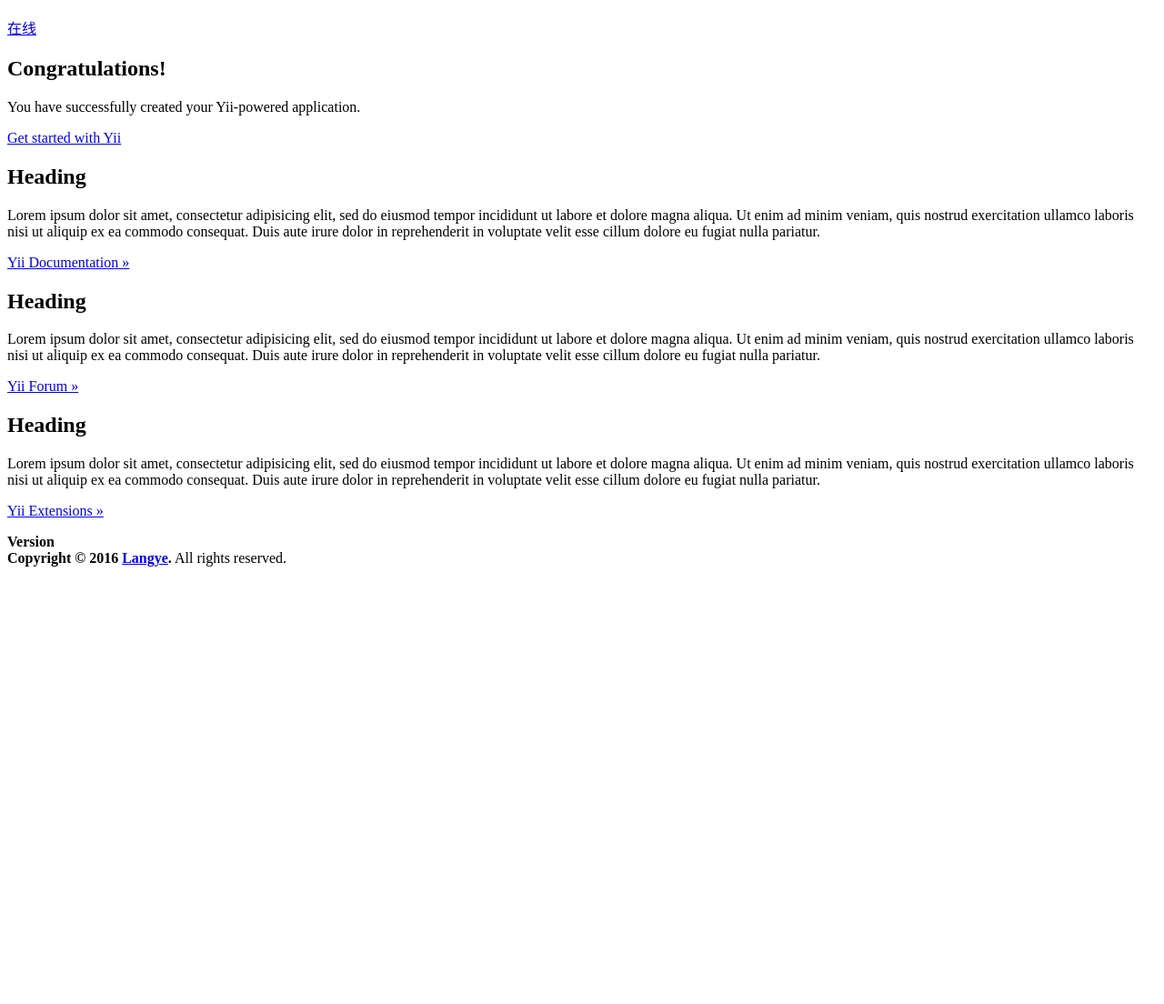
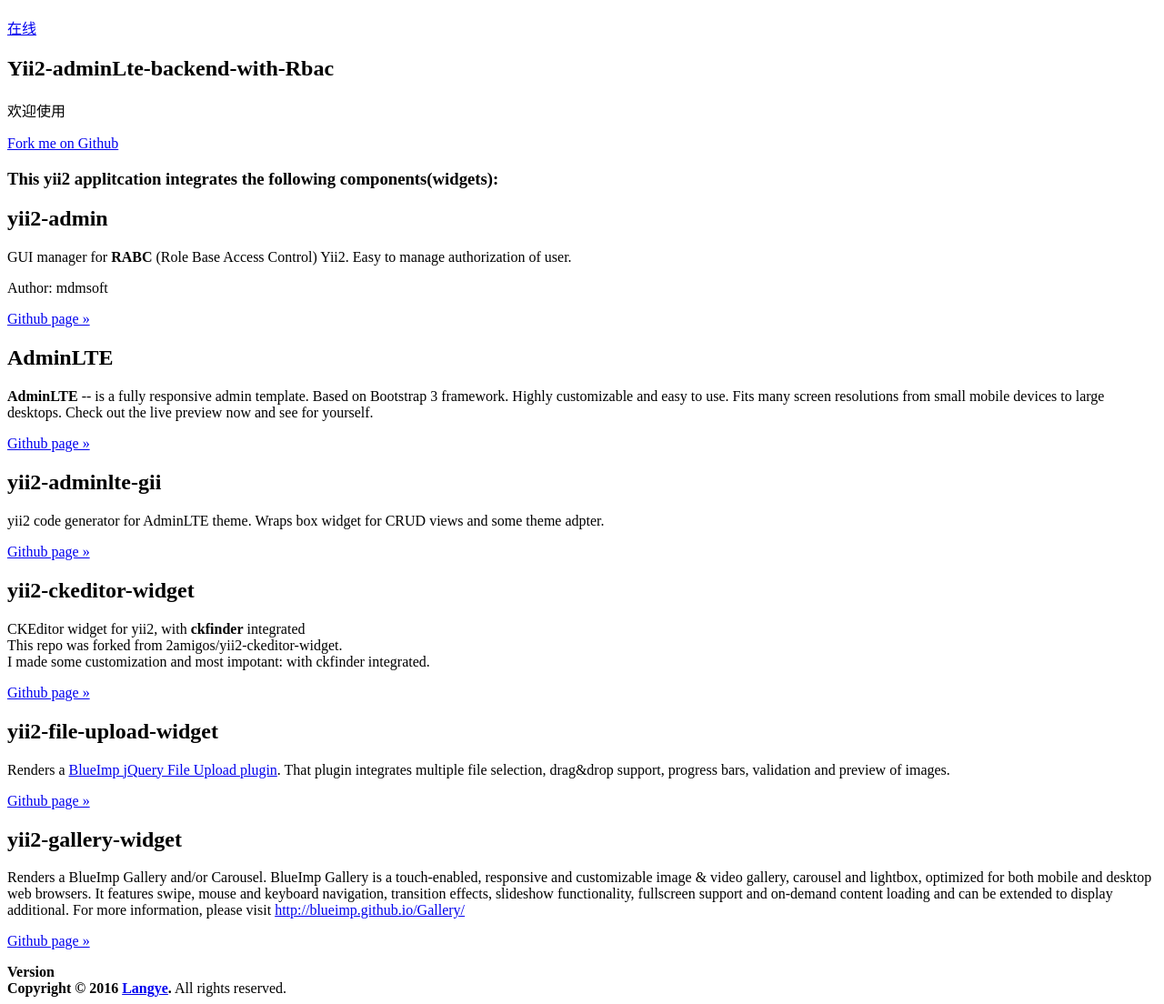
Before and after one commit to imaxwen/yii2-smart-starter, a Yii app: template backend/views/site/index.php in a window 1280 px wide. Shown: the part 874-1978 px from the top of the page at 91% size. Before the commit the page ends 1497 px from the top, so only its background shows below. Run offline with PHP 8.4 and a stand-in for Yii, Linux system fonts and the light colour scheme; the template is opened without the code that fills it, so the values that code supplies are empty; some libraries are stand-ins or nearby versions.

Commit message:
welcome page

```diff
--- a/backend/views/site/index.php
+++ b/backend/views/site/index.php
@@ -2,52 +2,77 @@
 
 /* @var $this yii\web\View */
 
-$this->title = Yii::$app->name;
+$this->title = '';
 ?>
 <div class="site-index">
 
     <div class="jumbotron">
-        <h1>Congratulations!</h1>
-
-        <p class="lead">You have successfully created your Yii-powered application.</p>
-
-        <p><a class="btn btn-lg btn-success" href="http://www.yiiframework.com">Get started with Yii</a></p>
+        <h1>Yii2-adminLte-backend-with-Rbac</h1>
+        <p class="lead">欢迎使用</p>
+        <p><a class="btn btn-lg btn-default" href="https://github.com/max-wen" target="_blank"> <span class="fa fa-github"></span> Fork me on Github</a></p>
     </div>
 
     <div class="body-content">
 
         <div class="row">
+			<div class="col-sm-12"><h3>This yii2 applitcation integrates the following components(widgets): </h3></div>
             <div class="col-lg-4">
-                <h2>Heading</h2>
+                <h2>yii2-admin</h2>
 
-                <p>Lorem ipsum dolor sit amet, consectetur adipisicing elit, sed do eiusmod tempor incididunt ut labore et
-                    dolore magna aliqua. Ut enim ad minim veniam, quis nostrud exercitation ullamco laboris nisi ut aliquip
-                    ex ea commodo consequat. Duis aute irure dolor in reprehenderit in voluptate velit esse cillum dolore eu
-                    fugiat nulla pariatur.</p>
+                <p>GUI manager for <strong class="text-danger">RABC</strong> (Role Base Access Control) Yii2. Easy to manage authorization of user.</p>
+				<p>Author: mdmsoft</p>
 
-                <p><a class="btn btn-default" href="http://www.yiiframework.com/doc/">Yii Documentation &raquo;</a></p>
+                <p><a class="btn btn-default" href="https://github.com/mdmsoft/yii2-admin">Github page &raquo;</a></p>
             </div>
+
             <div class="col-lg-4">
-                <h2>Heading</h2>
+                <h2>AdminLTE</h2>
 
-                <p>Lorem ipsum dolor sit amet, consectetur adipisicing elit, sed do eiusmod tempor incididunt ut labore et
-                    dolore magna aliqua. Ut enim ad minim veniam, quis nostrud exercitation ullamco laboris nisi ut aliquip
-                    ex ea commodo consequat. Duis aute irure dolor in reprehenderit in voluptate velit esse cillum dolore eu
-                    fugiat nulla pariatur.</p>
+                <p><strong>AdminLTE</strong> -- is a fully responsive admin template. Based on Bootstrap 3 framework. Highly customizable and easy to use. Fits many screen resolutions from small mobile devices to large desktops. Check out the live preview now and see for yourself.</p>
 
-                <p><a class="btn btn-default" href="http://www.yiiframework.com/forum/">Yii Forum &raquo;</a></p>
+                <p><a class="btn btn-default" href="https://github.com/almasaeed2010/AdminLTE">Github page &raquo;</a></p>
             </div>
+
             <div class="col-lg-4">
-                <h2>Heading</h2>
+                <h2>yii2-adminlte-gii</h2>
 
-                <p>Lorem ipsum dolor sit amet, consectetur adipisicing elit, sed do eiusmod tempor incididunt ut labore et
-                    dolore magna aliqua. Ut enim ad minim veniam, quis nostrud exercitation ullamco laboris nisi ut aliquip
-                    ex ea commodo consequat. Duis aute irure dolor in reprehenderit in voluptate velit esse cillum dolore eu
-                    fugiat nulla pariatur.</p>
+                <p>yii2 code generator for AdminLTE theme. Wraps box widget for CRUD views and some theme adpter.</p>
 
-                <p><a class="btn btn-default" href="http://www.yiiframework.com/extensions/">Yii Extensions &raquo;</a></p>
+                <p><a class="btn btn-default" href="https://github.com/max-wen/yii2-adminlte-gii">Github page &raquo;</a></p>
             </div>
         </div>
 
+		<div class="row">
+			<div class="col-lg-4">
+				<h2>yii2-ckeditor-widget</h2>
+
+				<p>CKEditor widget for yii2, with <strong class="text-danger">ckfinder</strong> integrated <br>
+					This repo was forked from 2amigos/yii2-ckeditor-widget.<br>
+					I made some customization and most impotant: with ckfinder integrated.</p>
+
+				<p><a class="btn btn-default" href="https://github.com/max-wen/yii2-ckeditor-widget">Github page &raquo;</a></p>
+			</div>
+
+			<div class="col-lg-4">
+				<h2>yii2-file-upload-widget</h2>
+
+				<p>Renders a <a href="http://blueimp.github.io/jQuery-File-Upload/">BlueImp jQuery File Upload plugin</a>.
+					That plugin integrates multiple file selection, drag&drop support, progress bars, validation and preview of images.</p>
+
+				<p><a class="btn btn-default" href="https://github.com/2amigos/yii2-file-upload-widget">Github page &raquo;</a></p>
+			</div>
+
+			<div class="col-lg-4">
+				<h2>yii2-gallery-widget</h2>
+
+				<p>Renders a BlueImp Gallery and/or Carousel. BlueImp Gallery is a touch-enabled, responsive and customizable image & video gallery, carousel and lightbox, optimized for both mobile and desktop web browsers. It features swipe, mouse and keyboard navigation, transition effects, slideshow functionality, fullscreen support and on-demand content loading and can be extended to display additional.
+
+					For more information, please visit <a href="http://blueimp.github.io/Gallery/">http://blueimp.github.io/Gallery/</a></p>
+
+				<p><a class="btn btn-default" href="https://github.com/2amigos/yii2-gallery-widget">Github page &raquo;</a></p>
+			</div>
+
+		</div>
+
     </div>
 </div>
```
Also changed, not shown: backend/web/css/site.css (+8 -0 lines).
